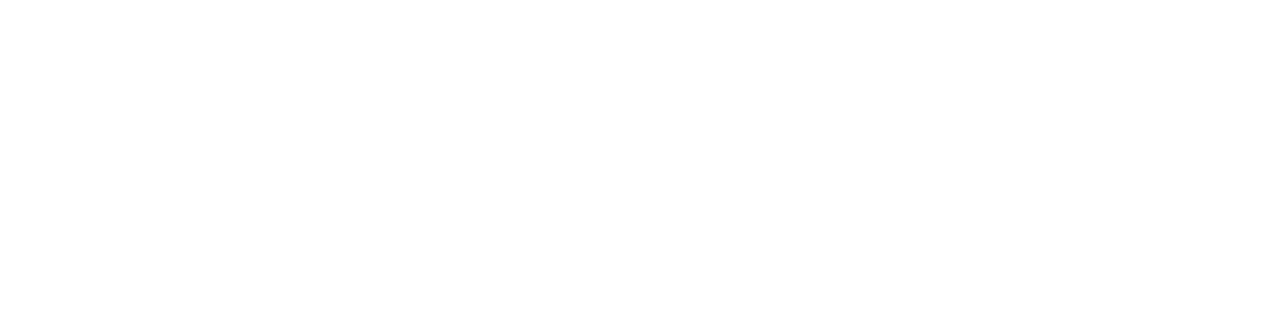
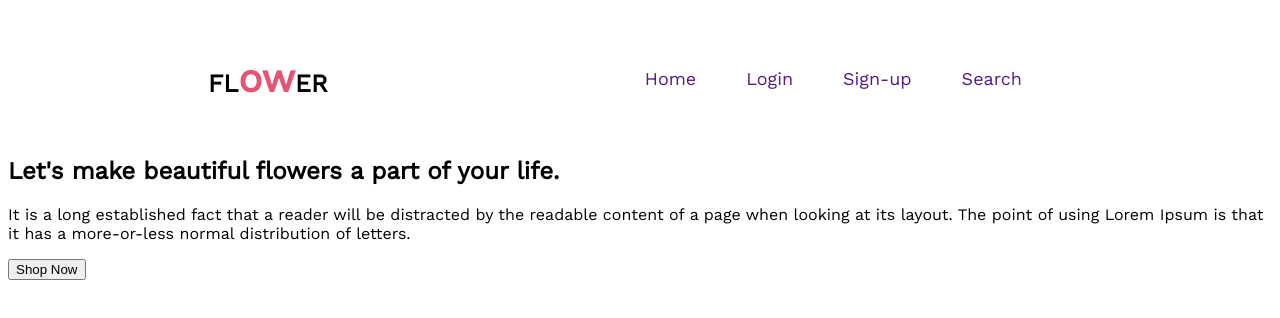
Before and after one commit to Ismail1hosen/flower-shop-assignment1, a plain HTML site: page index.html in a window 1280 px wide. Drawn offline with nearby package versions, Linux system fonts and the light colour scheme.

Commit message:
added nav bar

```diff
--- a/index.html
+++ b/index.html
@@ -3,9 +3,39 @@
 <head>
     <meta charset="UTF-8">
     <meta name="viewport" content="width=device-width, initial-scale=1.0">
-    <title>Document</title>
+    <title>Flower Shop</title>
+
+    <link rel="preconnect" href="https://fonts.googleapis.com">
+<link rel="preconnect" href="https://fonts.gstatic.com" crossorigin>
+<link href="https://fonts.googleapis.com/css2?family=EB+Garamond&family=Lato&family=Open+Sans&family=Work+Sans:ital@0;1&display=swap" rel="stylesheet">
+
+    <link rel="stylesheet" href="./styles/style.css">
 </head>
 <body>
+    <header>
+        <nav>
+            <h3 class="nav-logo">FL<span class="middle-text">ow</span>ER</h3>
+            <ul>
+                <li><a href="">Home</a></li>
+                <li><a href="">Login</a></li>
+                <li><a href="">Sign-up</a></li>
+                <li><a href="">Search</a></li>
+            </ul>
+        </nav>
+        <div class="header-container">
+            <h2>Let's make beautiful flowers a part of your life.</h2>
+            <p>It is a long established fact that a reader will be distracted by the readable content of a page when looking at its layout. The point of using Lorem Ipsum is that it has a more-or-less normal distribution of letters.</p>
+            <div class="btn-container">
+                <button class="btn-primary">Shop Now</button>
+            </div>
 
+        </div>
+    </header>
+    <main>
+
+    </main>
+    <footer>
+
+    </footer>
 </body>
 </html>
--- /dev/null
+++ b/styles/style.css
@@ -0,0 +1,43 @@
+/* common fontstyle */
+body{
+    font-family: 'EB Garamond', serif;
+    font-family: 'Lato', sans-serif;
+    font-family: 'Open Sans', sans-serif;
+    font-family: 'Work Sans', sans-serif;
+}
+/* nav style */
+nav{
+    display: flex;
+    justify-content: space-between;
+    align-items: center;
+    margin: 30px 200px;
+}
+.nav-logo{
+    font-size: 25px;
+    font-weight: 700;
+}
+.middle-text{
+    color: #E55473;
+    font-size: 40px;
+    font-weight: 800;
+}
+nav > ul{
+    display: flex;
+
+
+}
+nav li {
+    list-style: none;
+    margin-right: 50px;
+
+}
+nav li >a {
+    text-decoration: none;
+    font-size: 18px;
+}
+li a:hover{
+    background-color: lightcoral;
+    color: white;
+    padding: 8px;
+    border-radius: 11px;
+}
```
